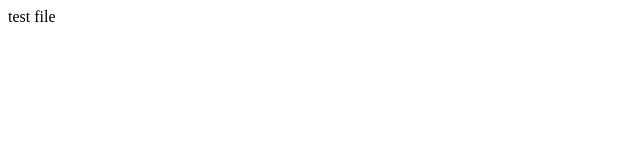
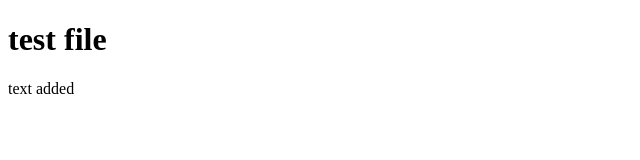
Before and after one commit to netherhouse/vcv, a plain HTML site: page home.html in a window 1280 px wide. Shown: the whole page, without its empty margins (0-640 px from the left). Drawn offline with Linux system fonts and the light colour scheme.

Commit message:
fixed home page markup

```diff
--- a/home.html
+++ b/home.html
@@ -6,6 +6,7 @@
     <title>Document</title>
   </head>
   <body>
-    test file
+    <h1>test file</h1>
+    <p>text added</p>
   </body>
 </html>
```
